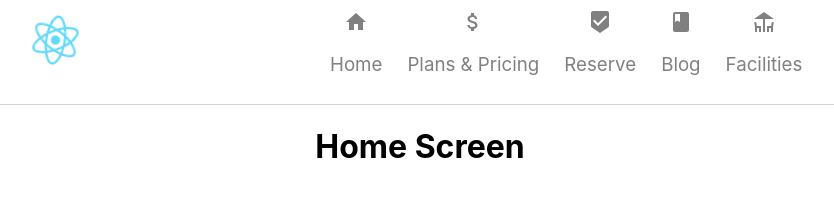
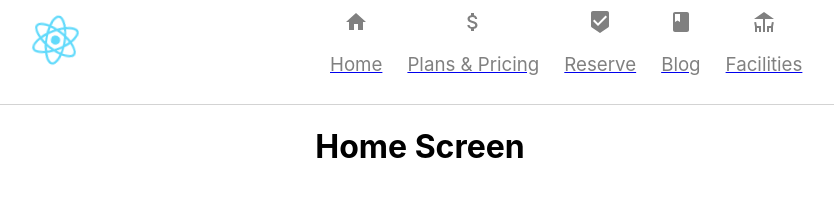
Before and after one commit to Jeevan986/Web-Design-Final-Project, a React (Create React App) app: page / in a window 1280 px wide. Shown: the top 216 px of the page, without its empty margins (220-1054 px from the left). Built offline with nearby package versions, Linux system fonts and the light colour scheme.

Commit message:
navbar working...

```diff
--- a/src/App.js
+++ b/src/App.js
@@ -3,17 +3,31 @@ import logo from './logo.svg';
 import './App.css';
 import Header from './Header';
 import Home from './screens/Home';
+import PlansPricing from './screens/PlansPricing';
+import Facilities from './screens/Facilities';
+import Reserve from './screens/Reserve';
 import Blog from './screens/Blog';
-import {BrowserRouter as Router, Switch, Route} from 'react-router-dom';
+import {BrowserRouter as Router, Routes, Route} from 'react-router-dom';
 
 function App() {
   return (
-    <div className="App">
-      {/* Header*/}
-      <Header/>
-      {/* App Body */}
-      <Home/>
-    </div>
+    <Router>
+      <div className="App">
+        {/* Header*/}
+        <Header/>
+        <div className="content">
+          {/* App Body */}
+          <Routes>
+            <Route exact path="/" element={<Home/>}/>
+            <Route exact path="/home" element={<Home/>}/>
+            <Route exact path="/plans&pricing" element={<PlansPricing/>}/>
+            <Route exact path="/reserve" element={<Reserve/>}/>
+            <Route exact path="/blog" element={<Blog/>}/>
+            <Route exact path="/facilities" element={<Facilities/>}/>
+          </Routes>
+        </div>
+      </div>
+    </Router>
   );
 }
 
--- a/src/Header.js
+++ b/src/Header.js
@@ -1,12 +1,14 @@
 import React from 'react'
 import './Header.css'
 import logo from './logo.svg';
+import ping_pong from './ping_pong.png';
 import HeaderOption from './HeaderOption';
 import HomeIcon from '@mui/icons-material/Home';
 import AttachMoneyIcon from '@mui/icons-material/AttachMoney';
 import BeenhereIcon from '@mui/icons-material/Beenhere';
 import BookIcon from '@mui/icons-material/Book';
 import DeckIcon from '@mui/icons-material/Deck';
+import {Link} from 'react-router-dom';
 
 function Header(){
     return(
@@ -16,11 +18,11 @@ function Header(){
                 <img src={logo} className="App-logo" />
             </div>
             <div className= "header_right">
-                <HeaderOption Icon={HomeIcon} title="Home"/>
-                <HeaderOption Icon={AttachMoneyIcon} title="Plans & Pricing"/>
-                <HeaderOption Icon={BeenhereIcon} title="Reserve"/>
-                <HeaderOption Icon={BookIcon} title="Blog"/>
-                <HeaderOption Icon={DeckIcon} title="Facilities"/>
+                <Link to="/home"><HeaderOption Icon={HomeIcon} title="Home"/></Link>
+                <Link to="/plans&pricing"><HeaderOption Icon={AttachMoneyIcon} title="Plans & Pricing"/></Link>
+                <Link to="/reserve"><HeaderOption Icon={BeenhereIcon} title="Reserve"/></Link>
+                <Link to="/blog"><HeaderOption Icon={BookIcon} title="Blog"/></Link>
+                <Link to="/facilities"><HeaderOption Icon={DeckIcon} title="Facilities"/></Link>
             </div>
         </div>
     );
```
Also changed, not shown: src/ping_pong.png (added).
